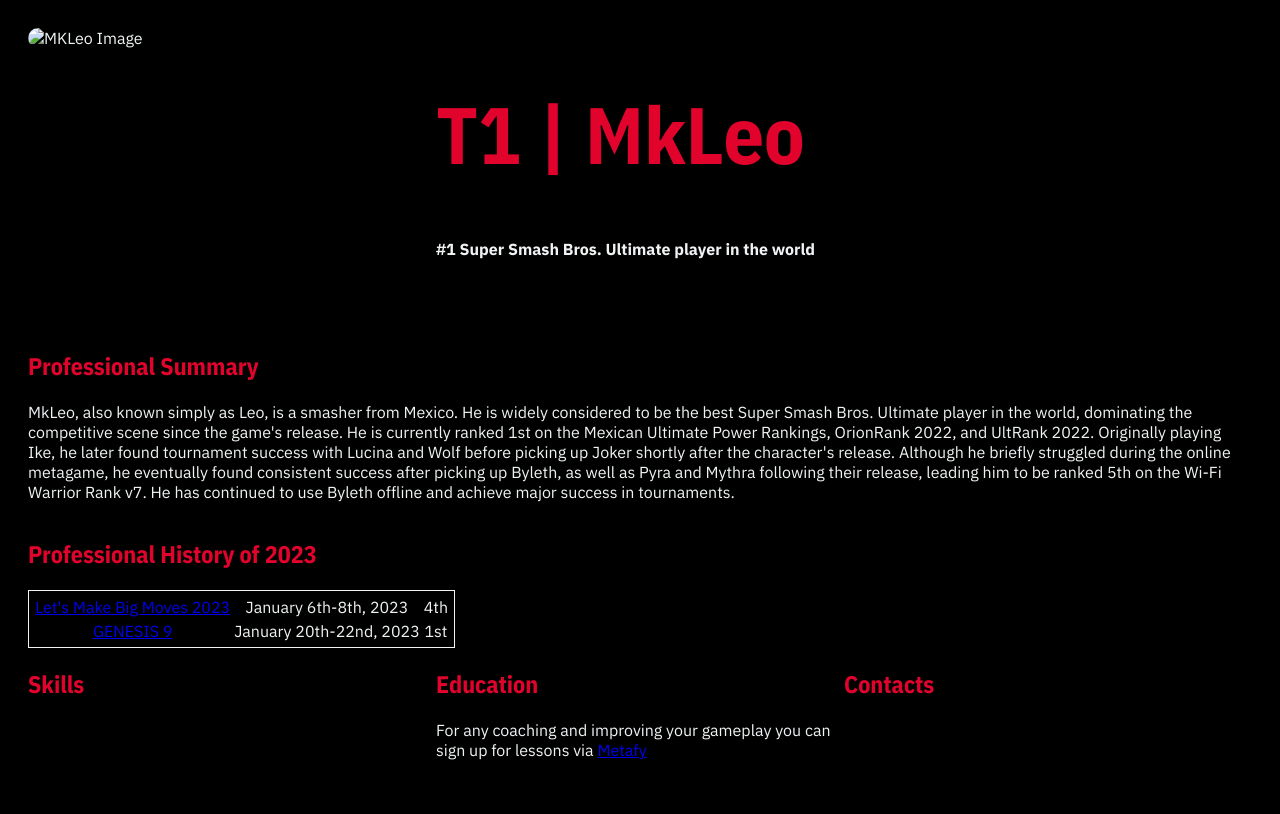
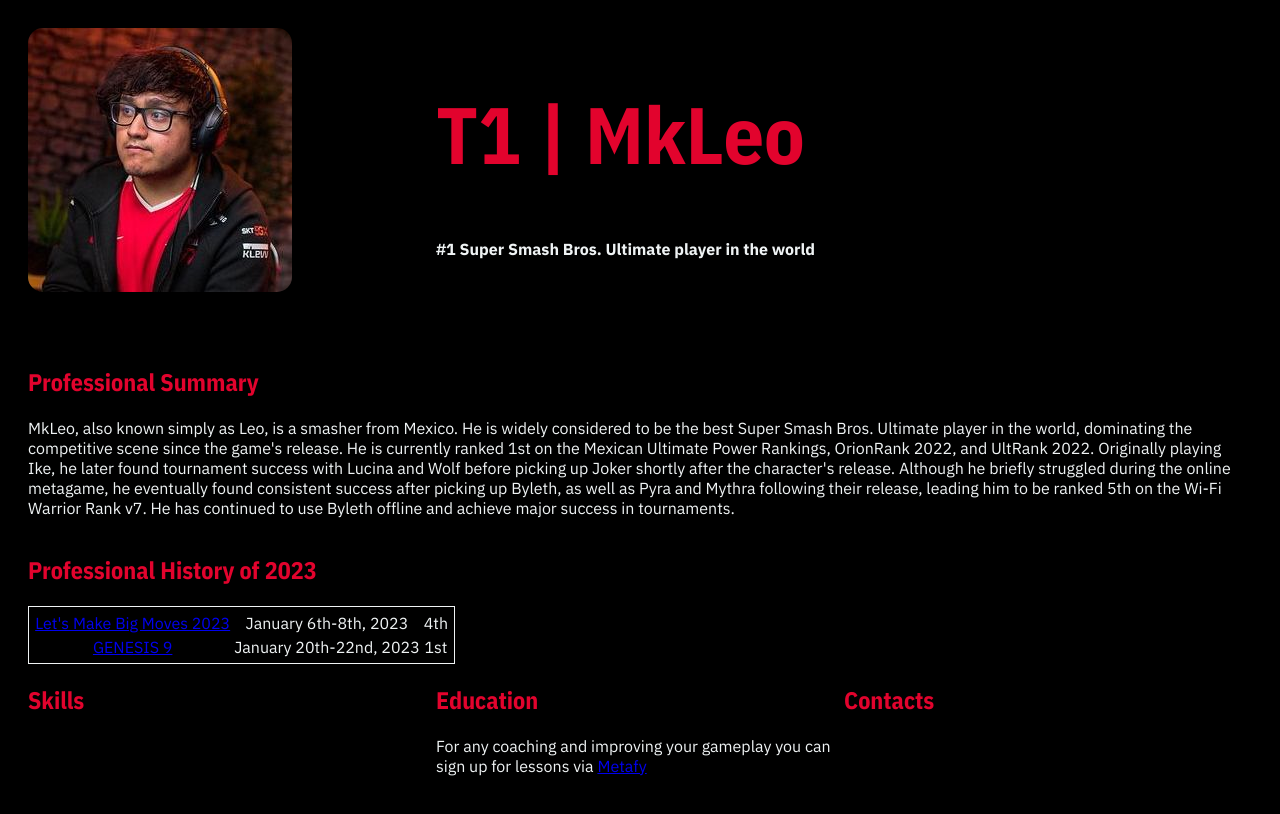
Before and after one commit to andrecastillon/web101_andre_castillon, a plain HTML site: page resume.html in a window 1280 px wide. Drawn offline with nearby package versions, Linux system fonts and the light colour scheme; the site is published under a folder, as on GitHub Pages, so addresses that start at the root find nothing.

Commit message:
anchor edit

```diff
--- a/resume.html
+++ b/resume.html
@@ -13,7 +13,7 @@
 <body>
   <main class="grid-container">
     <div class="1-img">
-      <img src="/resume-img.jpg" alt="MKLeo Image">
+      <img src="./resume-img.jpg" alt="MKLeo Image">
     </div>
     <div class="2-title grid-col-span-2">
       <h1>T1 | MkLeo</h1>
```
Also changed, not shown: index.html (+1 -1 lines).
